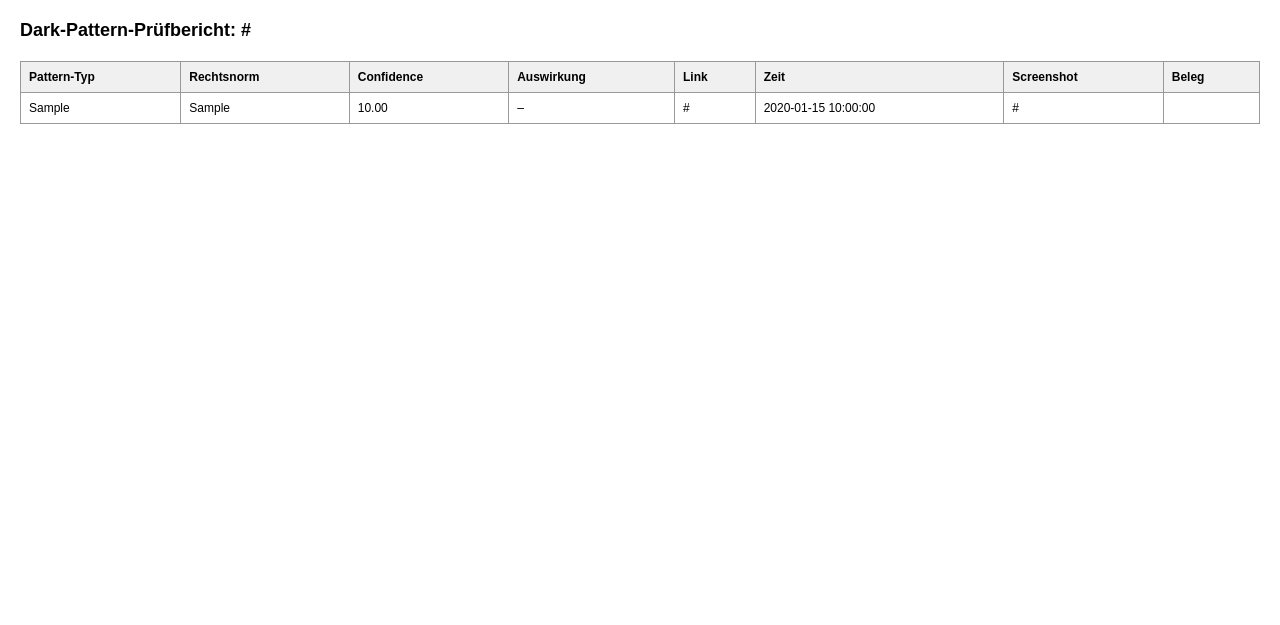
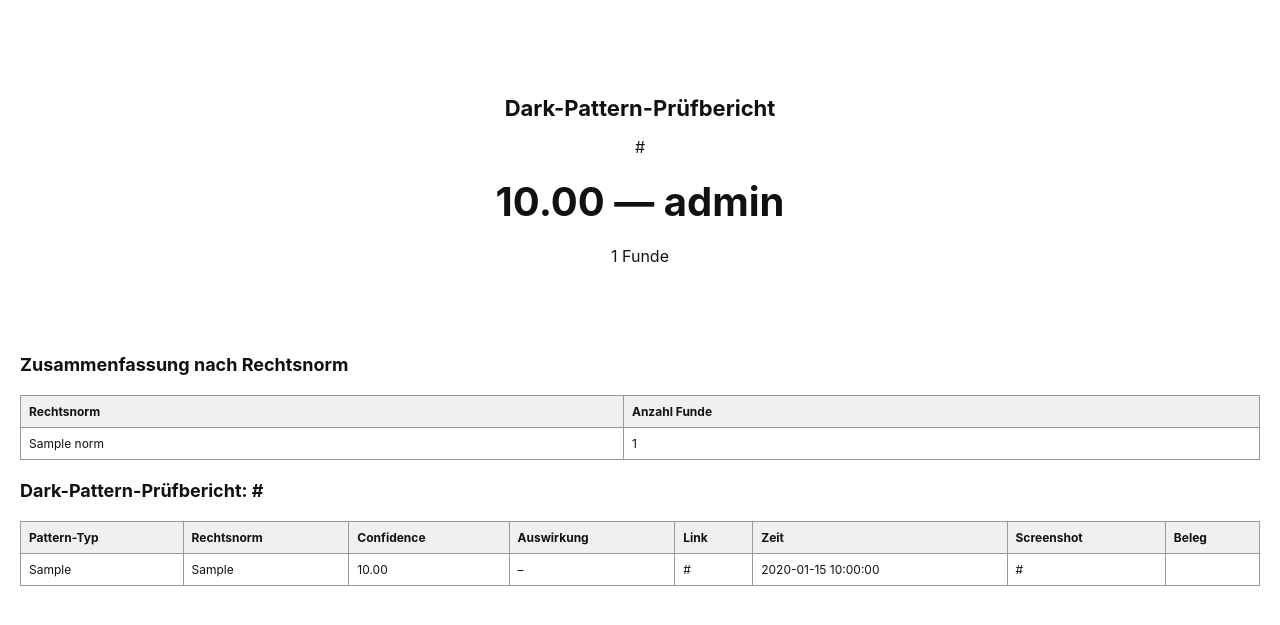
Before and after one commit to Alextum207/Kali, a FastAPI app: template app/templates/report.html in a window 1280 px wide. Shown: the top 625 px of the page. Run offline with FastAPI, Linux system fonts and the light colour scheme; the template is opened without the code that fills it: most values are stand-ins (such as "Sample title", 1, 10 or a date in 2020); parts of the project's set-up code (start-up, migrations or seed data) failed here and were passed over.

Commit message:
feat: litigation-grade report cover page + norm summary
Co-Authored-By: Claude Sonnet 5 <noreply@anthropic.com>

```diff
--- a/app/templates/report.html
+++ b/app/templates/report.html
@@ -3,7 +3,10 @@
 <head>
 <meta charset="utf-8">
 <style>
-  body { font-family: sans-serif; margin: 20px; }
+  body { font-family: -apple-system, "Segoe UI", sans-serif; margin: 20px; color: #111; }
+  .cover { text-align: center; padding: 60px 0; page-break-after: always; }
+  .cover h1 { font-size: 22px; margin-bottom: 8px; }
+  .cover .score { font-size: 40px; font-weight: 700; margin: 20px 0; }
   h1 { font-size: 18px; margin-bottom: 20px; }
   table { width: 100%; border-collapse: collapse; margin-bottom: 20px; }
   th, td { border: 1px solid #999; padding: 8px; text-align: left; font-size: 12px; }
@@ -13,6 +16,30 @@
 </style>
 </head>
 <body>
+  {% if risk %}
+  <style>
+    .badge-niedrig { color: #1a7f37; }
+    .badge-mittel { color: #b35c00; }
+    .badge-hoch { color: #c9302c; }
+  </style>
+  <div class="cover">
+    <h1>Dark-Pattern-Prüfbericht</h1>
+    <p>{{ url }}</p>
+    <div class="score badge-{{ risk.level }}">{{ "%.2f"|format(risk.score) }} — {{ risk.level }}</div>
+    <p>{{ findings|length }} Funde</p>
+  </div>
+  {% endif %}
+
+  {% if by_norm %}
+  <h1>Zusammenfassung nach Rechtsnorm</h1>
+  <table>
+    <tr><th>Rechtsnorm</th><th>Anzahl Funde</th></tr>
+    {% for norm, count in by_norm.items() %}
+    <tr><td>{{ norm }}</td><td>{{ count }}</td></tr>
+    {% endfor %}
+  </table>
+  {% endif %}
+
   <h1>Dark-Pattern-Prüfbericht: {{ url }}</h1>
   <table>
     <tr>
```
Also changed, not shown: app/reports.py (+7 -1 lines), tests/test_reports.py (+64 -0 lines).
